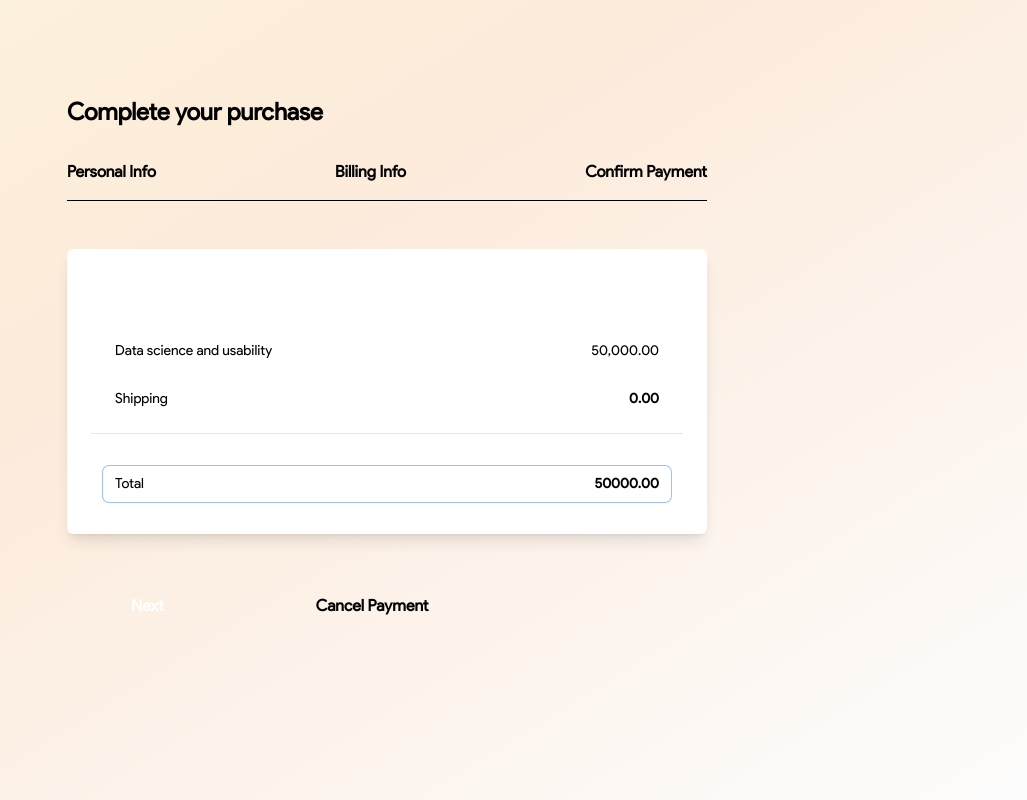
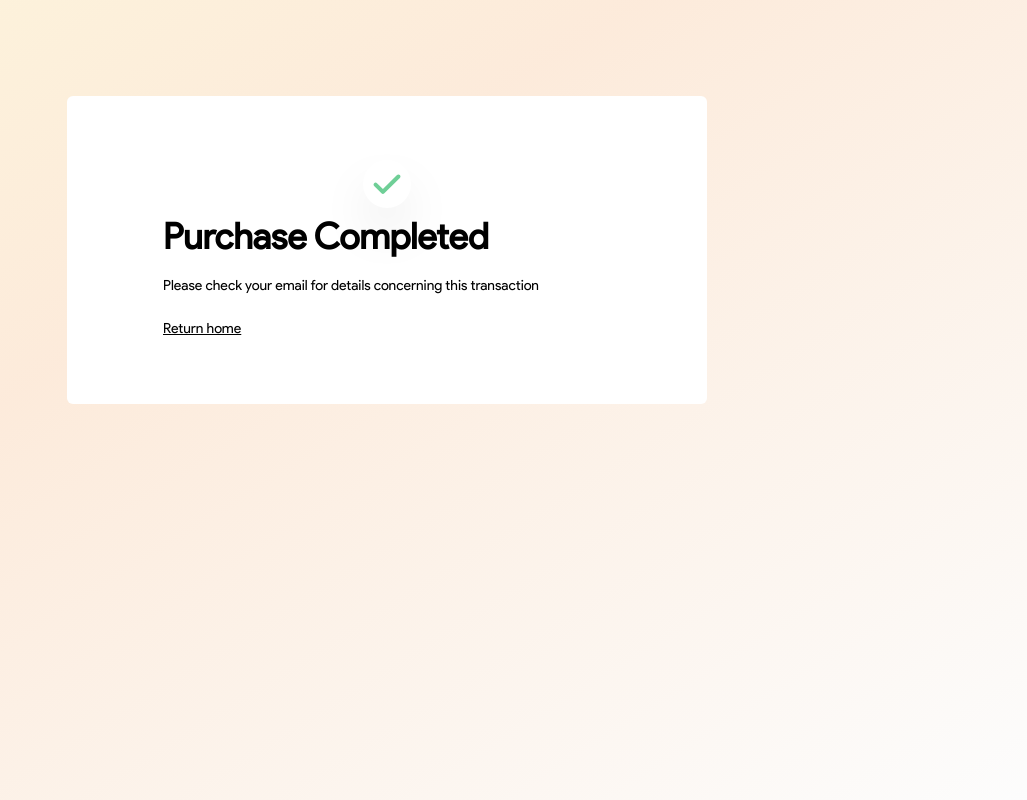
Before and after one commit to Tokonigeorge/purchase_board, a React (Vite) app: page / in a window 1280 px wide. Shown: the whole page, without its empty margins (253-1280 px from the left). Built offline with nearby package versions, Linux system fonts and the light colour scheme.

Commit message:
worked on confirmation ui

```diff
--- a/src/App.jsx
+++ b/src/App.jsx
@@ -4,6 +4,7 @@ import Nav from "./components/Nav";
 import PersonalInfo from "./components/personalInfo/PersonalInfo";
 import BillingInfo from "./components/billingInfo/BillingInfo";
 import Checkout from "./components/billingInfo/Checkout";
+import PaymentConfirmation from "./components/paymentConfirm/PaymentConfirmation";
 
 function App() {
   const [next, setNext] = useState(null);
@@ -23,12 +24,13 @@ function App() {
   };
   return (
     <div className="App min-h-screen w-screen">
-      <div className="w-3/4 mx-auto lg:w-1/2 pt-24">
-        <p className="font-bold text-2xl text-purp">Complete your purchase</p>
-        <Nav />
+      <div className="w-3/5 mx-auto lg:w-1/2 pt-24">
+        {/* <p className="font-bold text-2xl text-purp">Complete your purchase</p>
+        <Nav /> */}
         {/* <PersonalInfo handle={handleClick} /> */}
         {/* <BillingInfo /> */}
-        <Checkout checkoutData={checkoutData} />
+        {/* <Checkout checkoutData={checkoutData} /> */}
+        <PaymentConfirmation />
       </div>
     </div>
   );
--- /dev/null
+++ b/src/components/paymentConfirm/PaymentConfirmation.jsx
@@ -0,0 +1,39 @@
+const PaymentConfirmation = () => {
+  return (
+    <div className="bg-white w-full rounded-md py-16 px-24">
+      <div className="shadow-2xl rounded-full w-12 h-12 flex justify-center items-center  m-auto">
+        <span className="text-center">
+          <CheckSvg />
+        </span>
+      </div>
+      <p className="text-purp font-bold text-4xl pt-2">Purchase Completed</p>
+      <p className="text-gray2 font-light text-sm pt-5 pr-16 mb-5">
+        Please check your email for details concerning this transaction
+      </p>
+      <a href="#" className="text-btnGradOne underline text-sm">
+        Return home
+      </a>
+    </div>
+  );
+};
+
+const CheckSvg = () => {
+  return (
+    <svg
+      width="30"
+      height="20"
+      viewBox="0 0 48 35"
+      fill="none"
+      xmlns="http://www.w3.org/2000/svg"
+    >
+      <path
+        fillRule="evenodd"
+        clipRule="evenodd"
+        d="M46.5041 6.7984L19.3601 33.7552C17.9681 35.1376 15.7641 35.1376 14.3721 33.7552L1.49615 20.968C0.104148 19.5856 0.104148 17.3968 1.49615 16.0144C2.88815 14.632 5.09215 14.632 6.48415 16.0144L16.8661 26.3248L41.5161 1.8448C42.9081 0.462399 45.1121 0.462399 46.5041 1.8448C47.8961 3.2272 47.8961 5.416 46.5041 6.7984Z"
+        fill="#6FCF97"
+      />
+    </svg>
+  );
+};
+
+export default PaymentConfirmation;
```
